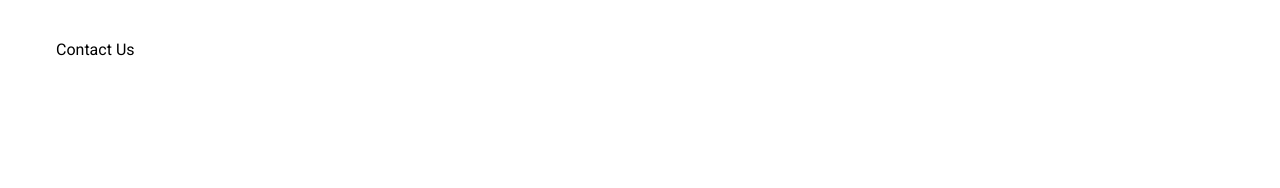
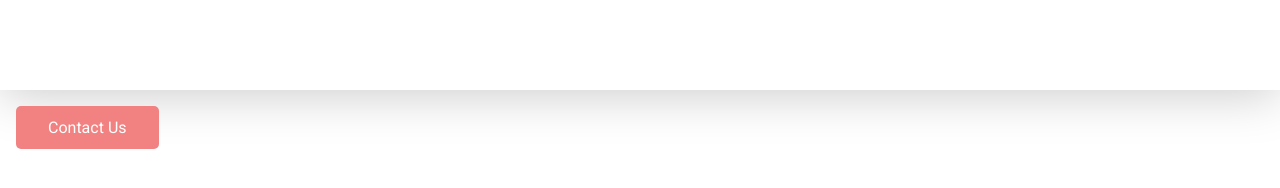
Before and after one commit to sjamcox/custom-solutions-inc, a Gatsby site: page / in a window 1280 px wide. Built offline with nearby package versions, Linux system fonts and the light colour scheme; Gatsby itself is replaced by a stand-in of ours.

Commit message:
Added global.css and began work on Header component

```diff
--- /dev/null
+++ b/gatsby-browser.js
@@ -0,0 +1 @@
+import "./src/styles/global.css"
--- a/src/components/Button.js
+++ b/src/components/Button.js
@@ -1,12 +1,14 @@
 import styled from 'styled-components'
 
 export const Button = styled.button`
-    background: ${props => props.primary ? "palevioletred" : "white"};
+    background: ${props => props.primary ? "#f28281" : "#c0a375"};
     border: 1px white;
+    border-radius: 5px;
     font-family: Roboto;
     font-size: 16px;
+    color: white;
     margin: 16px;
-    padding: 16px 32px;
+    padding: 12px 32px;
     text-align: center;
     vertical-align: middle;
 `
--- /dev/null
+++ b/src/components/Header.js
@@ -0,0 +1,21 @@
+import React from 'react'
+import styled from 'styled-components'
+
+const HeaderWrapper = styled.header`
+    width: 100vw;
+    background: white;
+    height: 90px;
+    left: 0px;
+    top: 0px;
+    -webkit-box-shadow: 0px 5px 49px 0px rgba(204,204,204,1);
+    -moz-box-shadow: 0px 5px 49px 0px rgba(204,204,204,1);
+    box-shadow: 0px 5px 49px 0px rgba(204,204,204,1);
+`
+
+export const Header = () => {
+    return (
+        <div>
+            <HeaderWrapper />
+        </div>
+    )
+}
--- a/src/pages/index.js
+++ b/src/pages/index.js
@@ -1,7 +1,9 @@
 import React from "react"
 import { Button } from '../components/Button'
+import { Header } from '../components/Header'
 
 export default () =>
     <div>
-        <Button>Contact Us</Button>
+        <Header />
+        <Button primary>Contact Us</Button>
     </div>
--- /dev/null
+++ b/src/styles/global.css
@@ -0,0 +1,43 @@
+html, body, div, span, applet, object, iframe,
+h1, h2, h3, h4, h5, h6, p, blockquote, pre,
+a, abbr, acronym, address, big, cite, code,
+del, dfn, em, img, ins, kbd, q, s, samp,
+small, strike, strong, sub, sup, tt, var,
+b, u, i, center,
+dl, dt, dd, ol, ul, li,
+fieldset, form, label, legend,
+table, caption, tbody, tfoot, thead, tr, th, td,
+article, aside, canvas, details, embed,
+figure, figcaption, footer, header, hgroup,
+menu, nav, output, ruby, section, summary,
+time, mark, audio, video {
+	margin: 0;
+	padding: 0;
+	border: 0;
+	font-size: 100%;
+	font: inherit;
+	vertical-align: baseline;
+}
+/* HTML5 display-role reset for older browsers */
+article, aside, details, figcaption, figure,
+footer, header, hgroup, menu, nav, section {
+	display: block;
+}
+body {
+	line-height: 1;
+}
+ol, ul {
+	list-style: none;
+}
+blockquote, q {
+	quotes: none;
+}
+blockquote:before, blockquote:after,
+q:before, q:after {
+	content: '';
+	content: none;
+}
+table {
+	border-collapse: collapse;
+	border-spacing: 0;
+}
```
